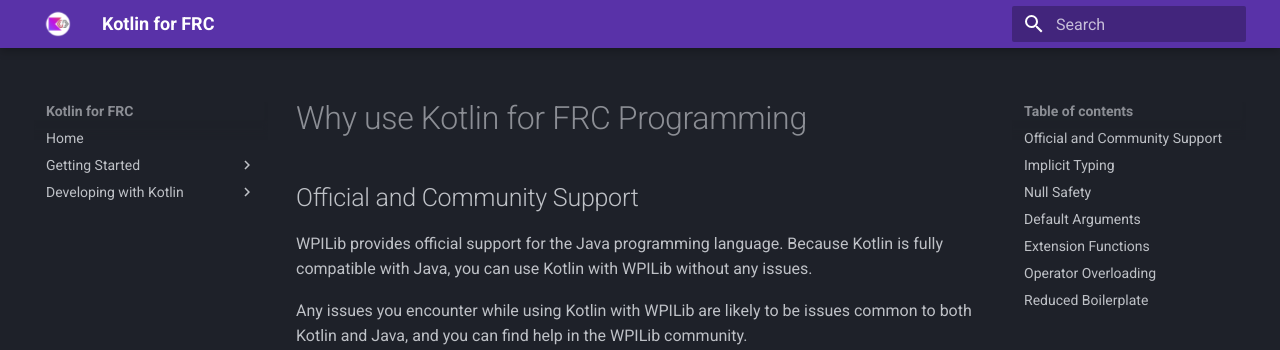
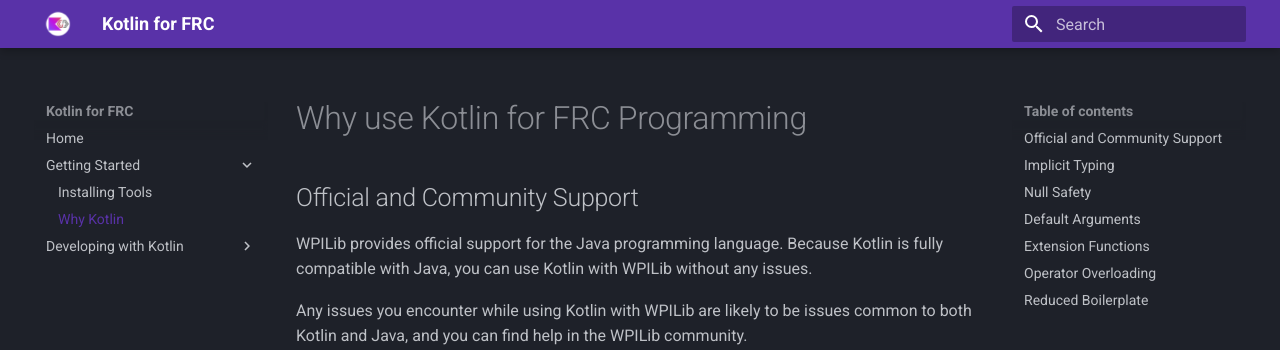
Before and after one commit to Kotlin-for-FRC/kotlin-for-frc.github.io, an MkDocs documentation site: the page built from docs/getting-started/why_kotlin.md, in a window 1280 px wide. Shown: the top 350 px of the page. Built offline with MkDocs 1.6.1 and Material for MkDocs 9.7.7, drawn with Linux system fonts in a browser that asks for light colours.

Commit message:
Update mkdocs.yml

```diff
--- a/mkdocs.yml
+++ b/mkdocs.yml
@@ -10,7 +10,7 @@
   - Home: index.md
   - Getting Started:
     - Installing Tools: getting-started/installation.md
-    - Why Kotlin: getting-started/why-kotlin.md
+    - Why Kotlin: getting-started/why_kotlin.md
   - Developing with Kotlin:
     - Migrating from Java: developing/migrating.md
 
```
